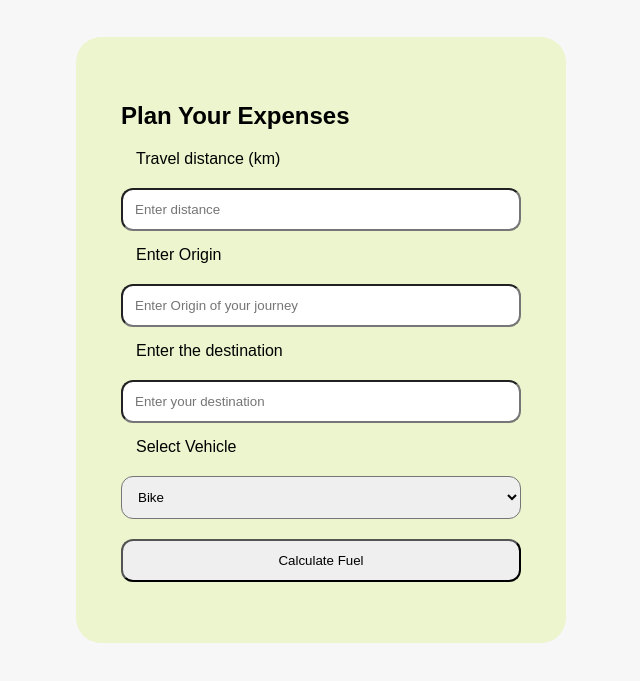
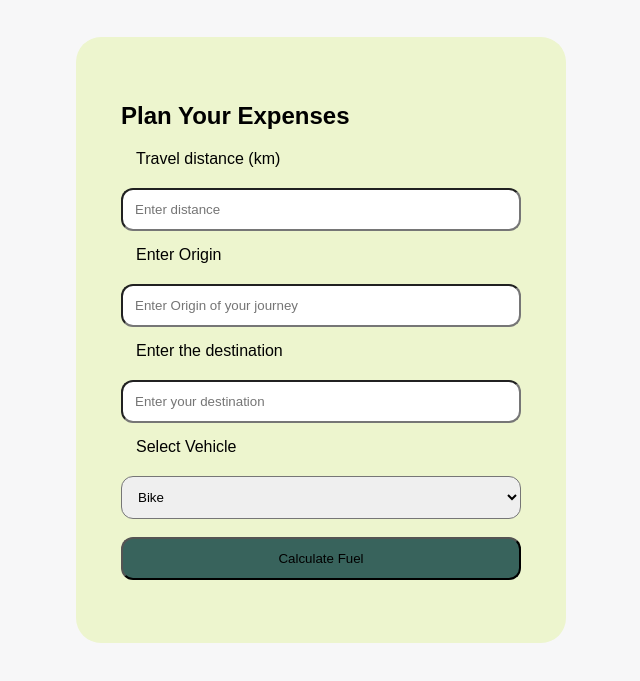
Before and after one commit to AkshayRH/FuelMate, a plain HTML site: page index.html in a window 1280 px wide. In both pictures the pointer is over the button "Calculate Fuel". Shown: the part 131-812 px from the top of the page, without its empty margins (319-959 px from the left). Drawn offline with Linux system fonts and the light colour scheme.

Commit message:
added hover

```diff
--- a/css/style.css
+++ b/css/style.css
@@ -25,6 +25,8 @@ input, button, select{
     box-sizing: border-box;
     border-radius: 12px;
 
+    transition: transform 0.3s ease, background-color 0.3s ease;
+
 }
 
 label{
@@ -35,3 +37,8 @@ label{
 button{
     cursor: pointer;
 }
+
+button:hover {
+  background-color: #38635c;
+  transform: translateY(-2px);
+}
```
